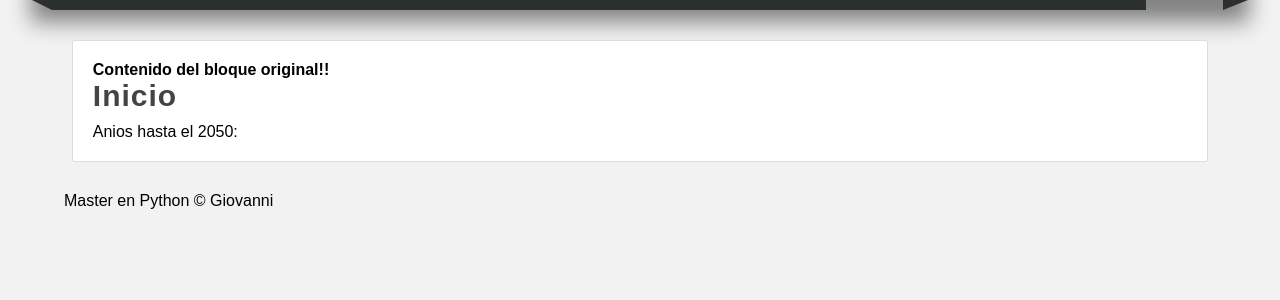
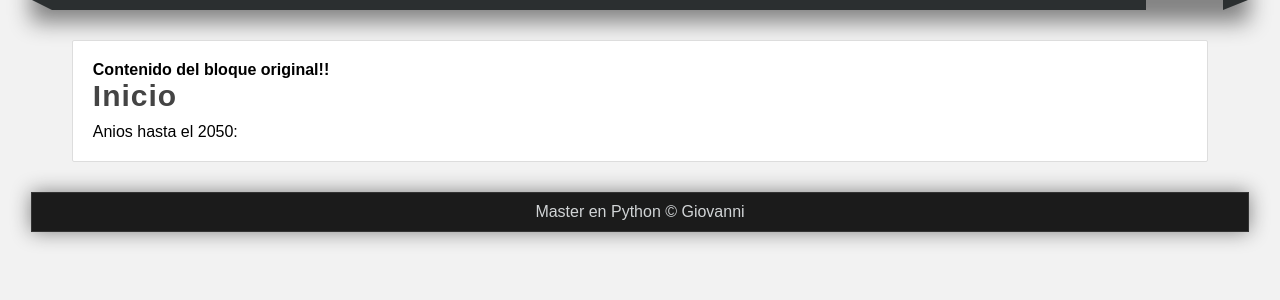
Before and after one commit to jonanv/firstapp_django, a Django app: page / in a window 1280 px wide. Shown: the part 182-482 px from the top of the page. Run offline with Django 3.2, Linux system fonts and the light colour scheme.

Commit message:
Se agregan estilos para el footer

```diff
--- a/miapp/static/css/style.css
+++ b/miapp/static/css/style.css
@@ -106,6 +106,7 @@ span.esquina-derecha {
 span.relleno-barra {
     display: block;
     width: 90%;
+    /* TODO: Organizar el width para que quede responsive */
     height: 10px;
     background: #2b2f30;
     float: left;
@@ -142,6 +143,14 @@ span.relleno-barra {
 /* Estilos footer */
 
 footer {
-    width: 90%;
+    width: 95%;
     margin: 0 auto;
+    background-color: #1b1b1b;
+    border: 1px solid #333;
+    color: #d1d4d6;
+    text-align: center;
+    padding: 10px 0px;
+    display: flex;
+    justify-content: center;
+    box-shadow: 0px 0px 20px gray;
 }
```
